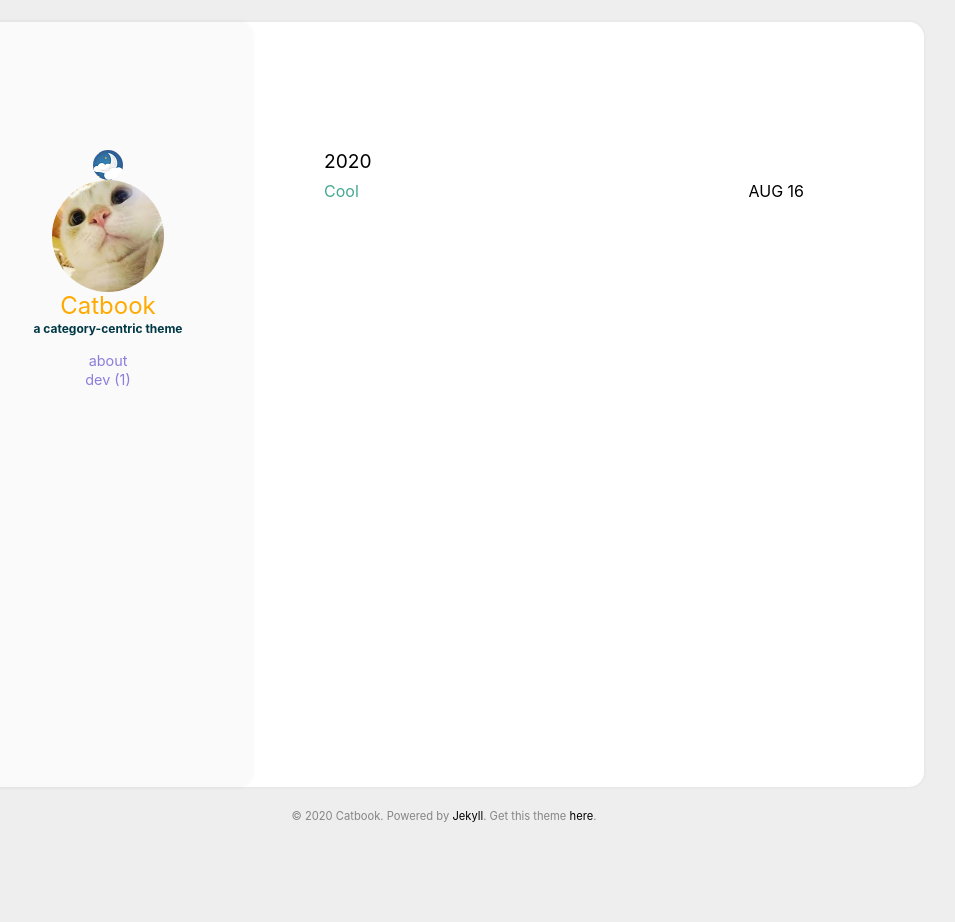
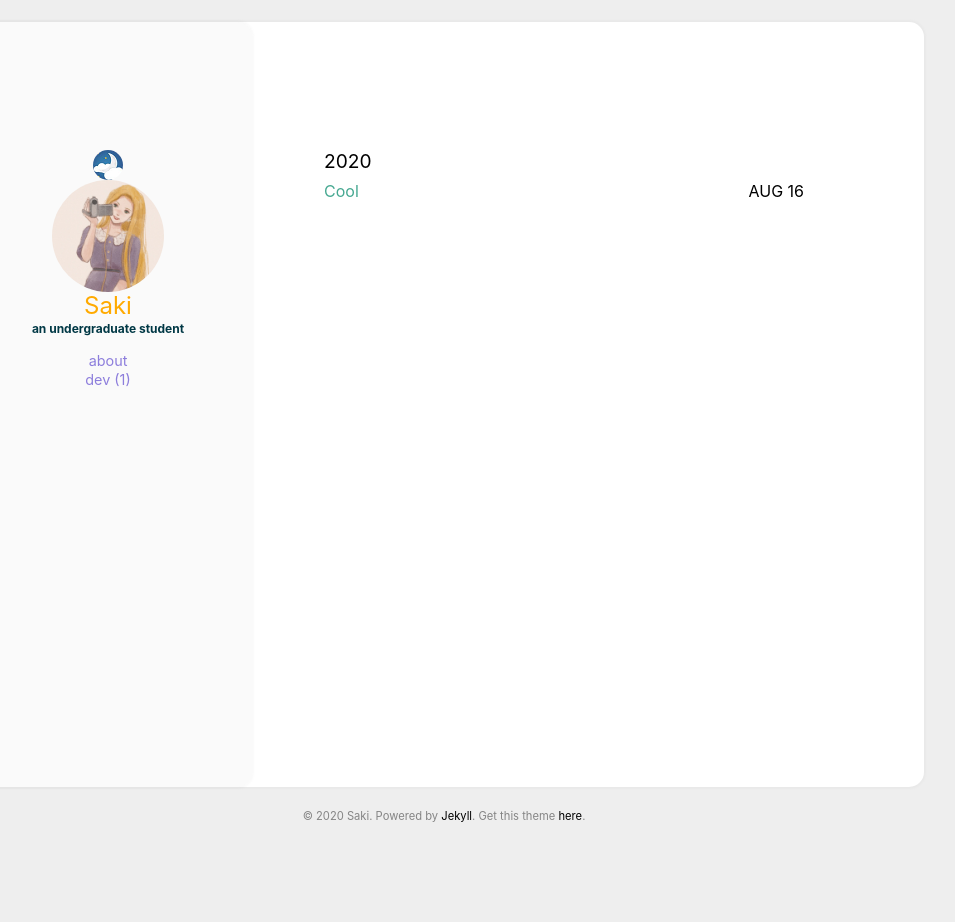
Before and after one commit to infinity1009/Saki.github.io, a Jekyll site: the page built from index.html, in a window 1280 px wide. Shown: the whole page, without its empty margins (196-1151 px from the left). Built offline with Jekyll 4.4.1, drawn with Linux system fonts in a browser that asks for light colours.

Commit message:
Update _config.yml

```diff
--- a/_config.yml
+++ b/_config.yml
@@ -1,13 +1,10 @@
 
-title: Catbook #Your awesome title
-email: #youremail@domain.com
+title: BLOG #Your awesome title
+email: 1242660154@qq.com
 description: > # this means to ignore newlines until "baseurl"
-  Write an awesome description for your new site here. You can edit this
-  line in _config.yml. It will appear in your document head meta (for
-  Google search results) and in your feed.xml site description.
-
+  Saki's blog.
 baseurl: # the subpath of the site
-url: http://starry99.github.io/catbook # the base hostname & protocol for your site
+url: https://infinity1009.github.io/Saki.github.io/ # the base hostname & protocol for your site
 
 permalink: /:year-:month/:title
 timezone:
@@ -18,10 +15,10 @@ google_analytics: #UA—XXXXXXXX-X
 disqus_shortname: #disqus shortname
 
 user:
-  name: Catbook
-  pic: /assets/img/cat.jpg
-  picAlt: "catbook"
-  job: a category-centric theme
+  name: Saki
+  pic: /assets/img/girl.jpg
+  picAlt: "a favored head portrait"
+  job: an undergraduate student
   aboutme: true # comment this out if you don't need the 'about' page.
 
 exclude:
```
